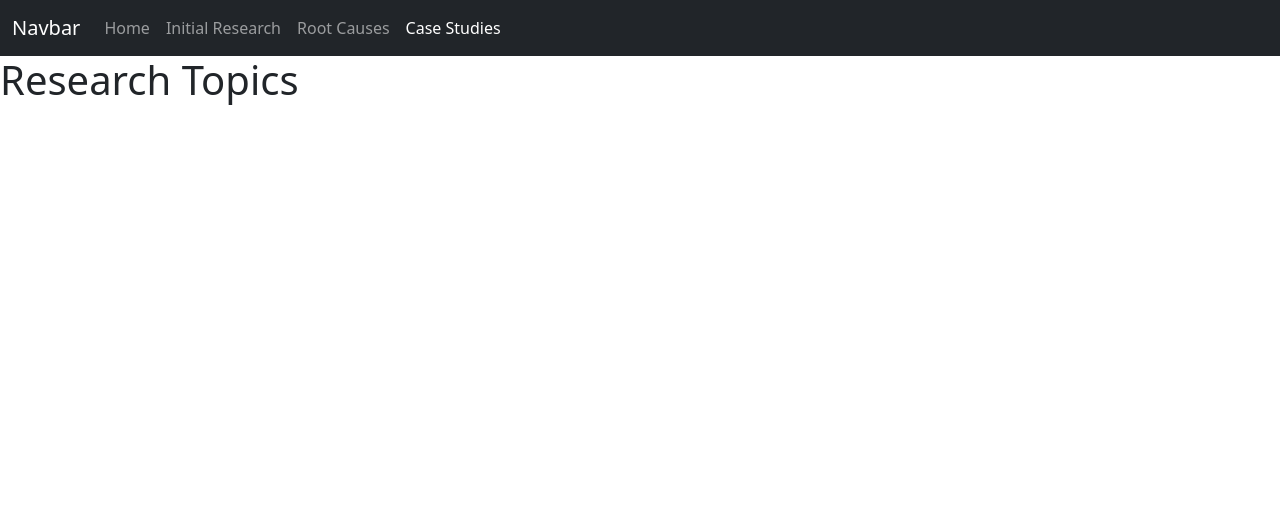
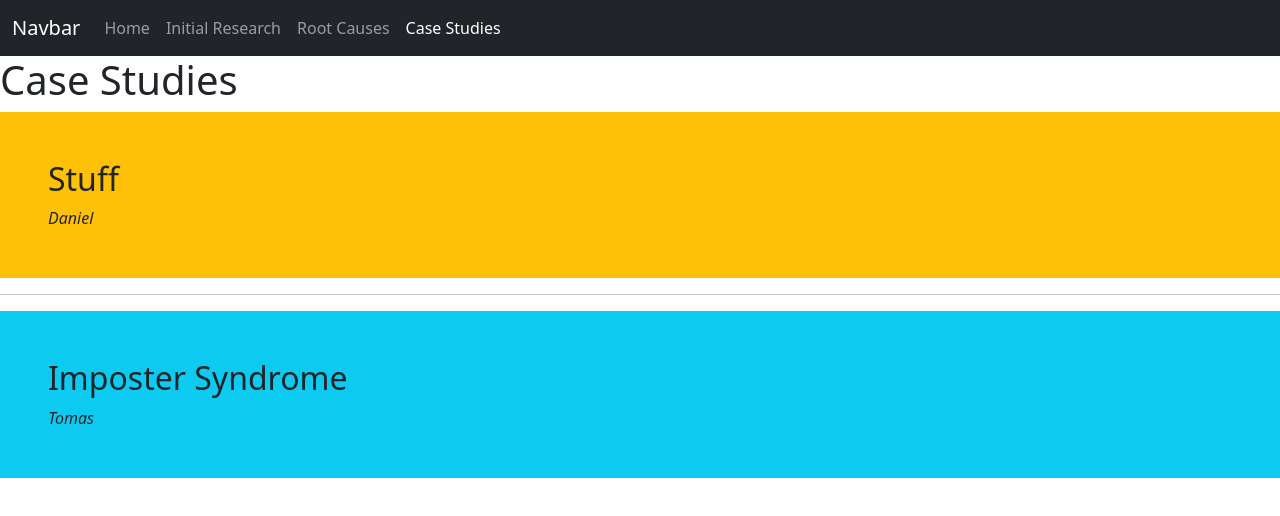
Before and after one commit to Inner-Demons/Website, a plain HTML site: page ResearchT.html in a window 1280 px wide. Drawn offline with nearby package versions, Linux system fonts and the light colour scheme.

Commit message:
Edits in Case Studies

```diff
--- a/ResearchT.html
+++ b/ResearchT.html
@@ -24,7 +24,19 @@
           </div>
         </div>
       </nav>
-    <h1>Research Topics</h1>
+    <h1>Case Studies</h1>
+
+    <div class="p-5 bg-warning">
+      <h2>Stuff</h3>
+      <i>Daniel</i>
+    </div>
+
+    <hr/>
+
+    <div class="p-5 bg-info">
+      <h2>Imposter Syndrome</h3>
+      <i>Tomas</i>
+    </div>
 
     <script src="https://cdn.jsdelivr.net/npm/bootstrap@5.2.1/dist/js/bootstrap.bundle.min.js" integrity="sha384-u1OknCvxWvY5kfmNBILK2hRnQC3Pr17a+RTT6rIHI7NnikvbZlHgTPOOmMi466C8" crossorigin="anonymous"></script>
   </body>
```
